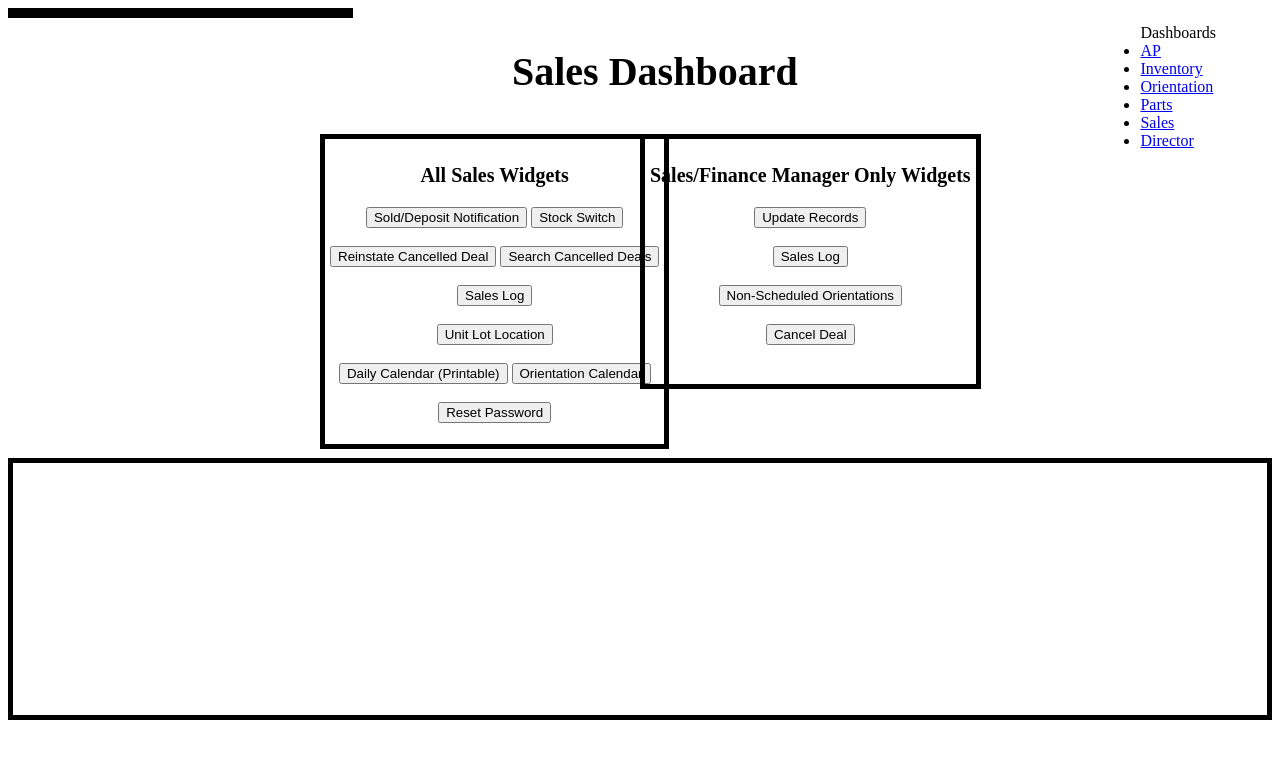
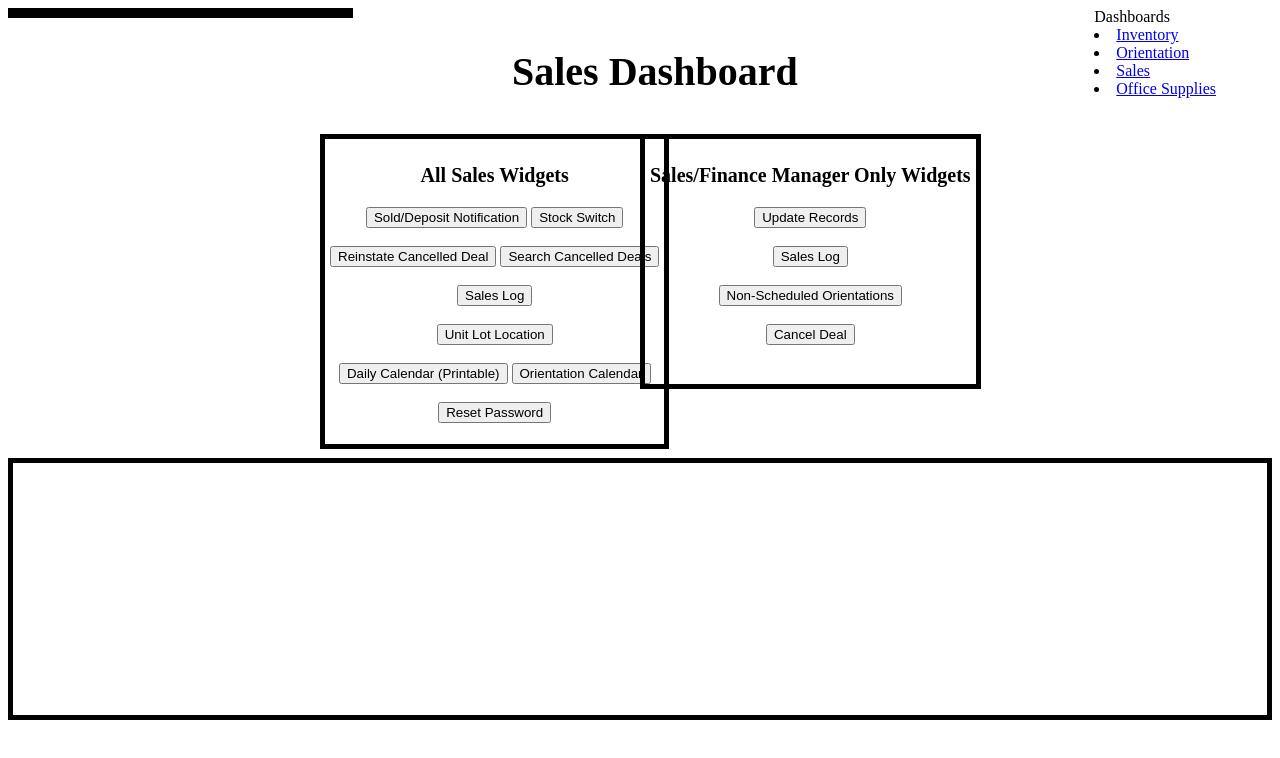
Before and after one commit to PetesTrailerMart/SalesDashboard, a plain HTML site: page index.html in a window 1280 px wide. Drawn offline with Linux system fonts and the light colour scheme.

Commit message:
Update nav bar

```diff
--- a/index.html
+++ b/index.html
@@ -88,11 +88,7 @@ p.b {
 <div class = "row" style="position: absolute; left: 40%;"><p class="a">Sales Dashboard</p></div>
 <div class = "row" style="position: absolute; right: 5%;">
 <nav>
-  <ul>
    Dashboards
-        <li>
-        <a href="https://petestrailermart.github.io/AccountingDashboard/">AP</a>
-    </li>
     <li>
         <a href="https://petestrailermart.github.io/InventoryDashboard/">Inventory</a>
     </li>
@@ -100,15 +96,11 @@ p.b {
         <a href="https://petestrailermart.github.io/OrientationDashboard/">Orientation</a>
     </li>
     <li>
-        <a href="https://petestrailermart.github.io/PartsDashboard/">Parts</a>
-    </li>
-    <li>
         <a href="https://petestrailermart.github.io/SalesDashboard/">Sales</a>
     </li>
     <li>
-        <a href="https://petestrailermart.github.io/DirectorDashboard/">Director</a>
+        <a href="https://petestrailermart.github.io/ OfficeSuppliesManagement/">Office Supplies</a>
     </li>
-  </ul>
 </nav>
 </div>
 <br><br><br><br><br><br><br>
```
